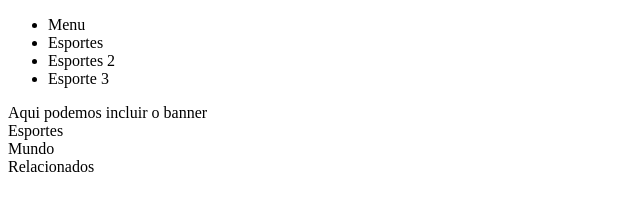
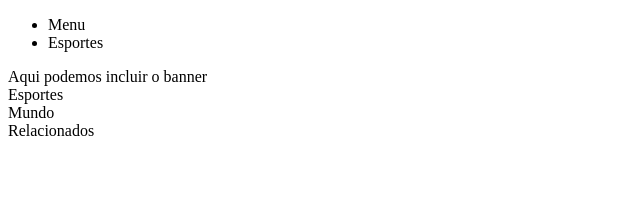
Before and after one commit to ofion87/HTML_CSS, a plain HTML site: page index.html in a window 1280 px wide. Shown: the whole page, without its empty margins (0-640 px from the left). Drawn offline with Linux system fonts and the light colour scheme.

Commit message:
atualiação do menu voltando na origem

```diff
--- a/index.html
+++ b/index.html
@@ -10,8 +10,6 @@
         <ul>
             <li>Menu</li>
             <li>Esportes</li>
-            <li>Esportes 2</li>
-            <li>Esporte 3</li>
         </ul>
     </nav>
     <header>Aqui podemos incluir o banner</header>
```
